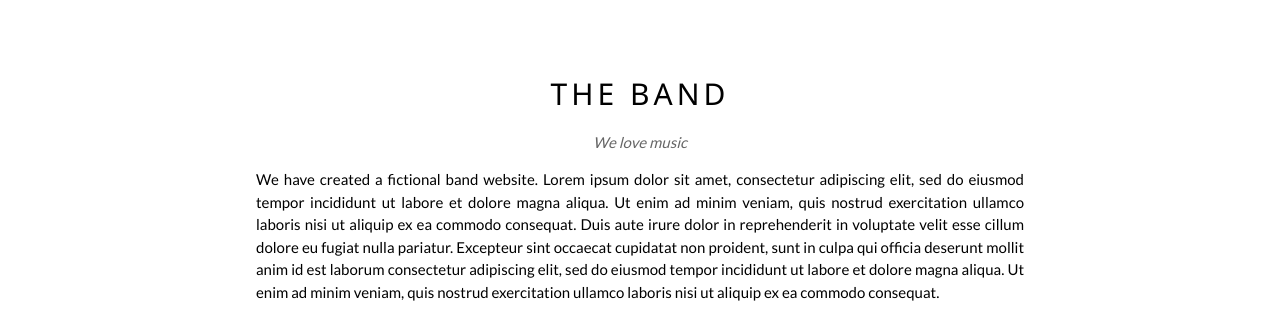
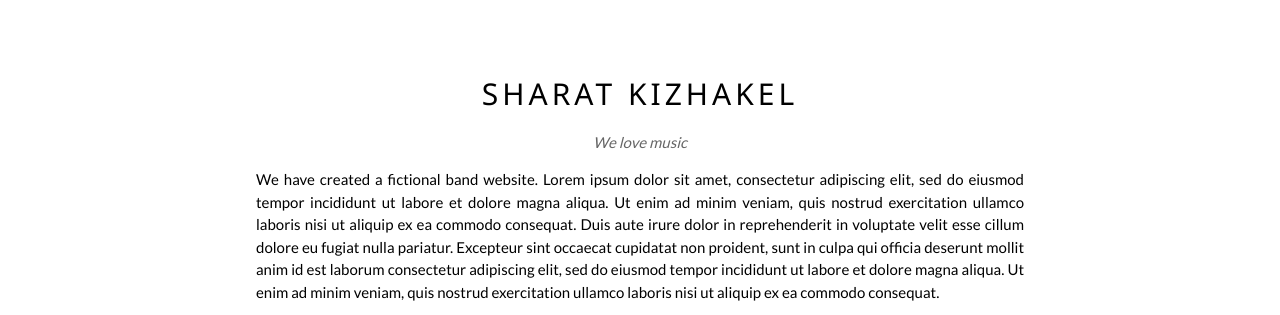
Before and after one commit to SPKIZHAKEL/SPKIZHAKEL.github.io, a plain HTML site: page index.html in a window 1280 px wide. Shown: the part 72-387 px from the top of the page. Drawn offline with nearby package versions, Linux system fonts and the light colour scheme.

Commit message:
commited index.html

```diff
--- a/index.html
+++ b/index.html
@@ -68,7 +68,7 @@ body {font-family: "Lato", sans-serif}
 
   <!-- The Band Section -->
   <div class="w3-container w3-content w3-center w3-padding-64" style="max-width:800px" id="band">
-    <h2 class="w3-wide">THE BAND</h2>
+    <h2 class="w3-wide">SHARAT KIZHAKEL</h2>
     <p class="w3-opacity"><i>We love music</i></p>
     <p class="w3-justify">We have created a fictional band website. Lorem ipsum dolor sit amet, consectetur adipiscing elit, sed do eiusmod tempor incididunt ut labore et dolore magna aliqua. Ut enim ad minim veniam, quis nostrud exercitation ullamco laboris nisi ut aliquip
       ex ea commodo consequat. Duis aute irure dolor in reprehenderit in voluptate velit esse cillum dolore eu fugiat nulla pariatur. Excepteur sint occaecat cupidatat non proident, sunt in culpa qui officia deserunt mollit anim id est laborum consectetur
```
